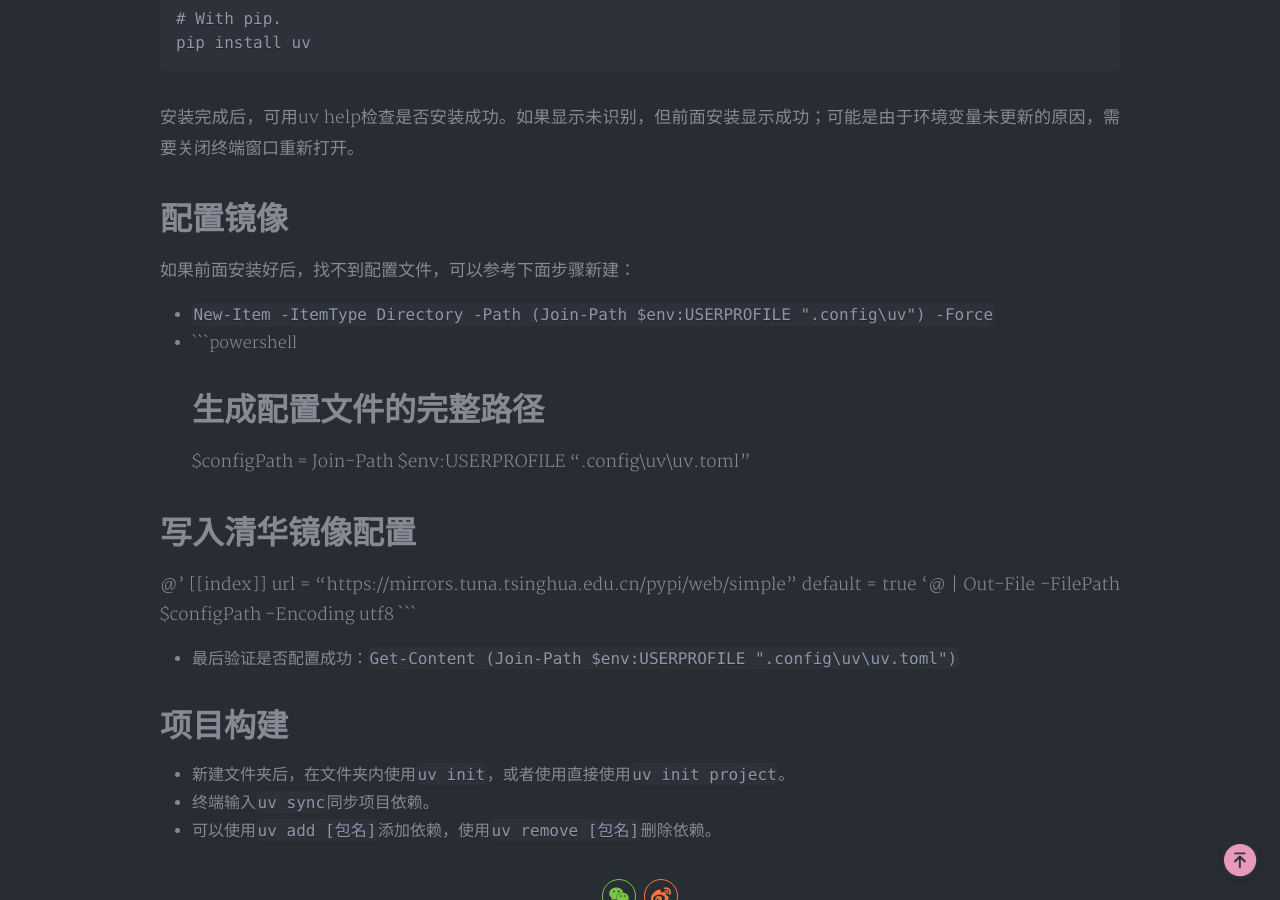
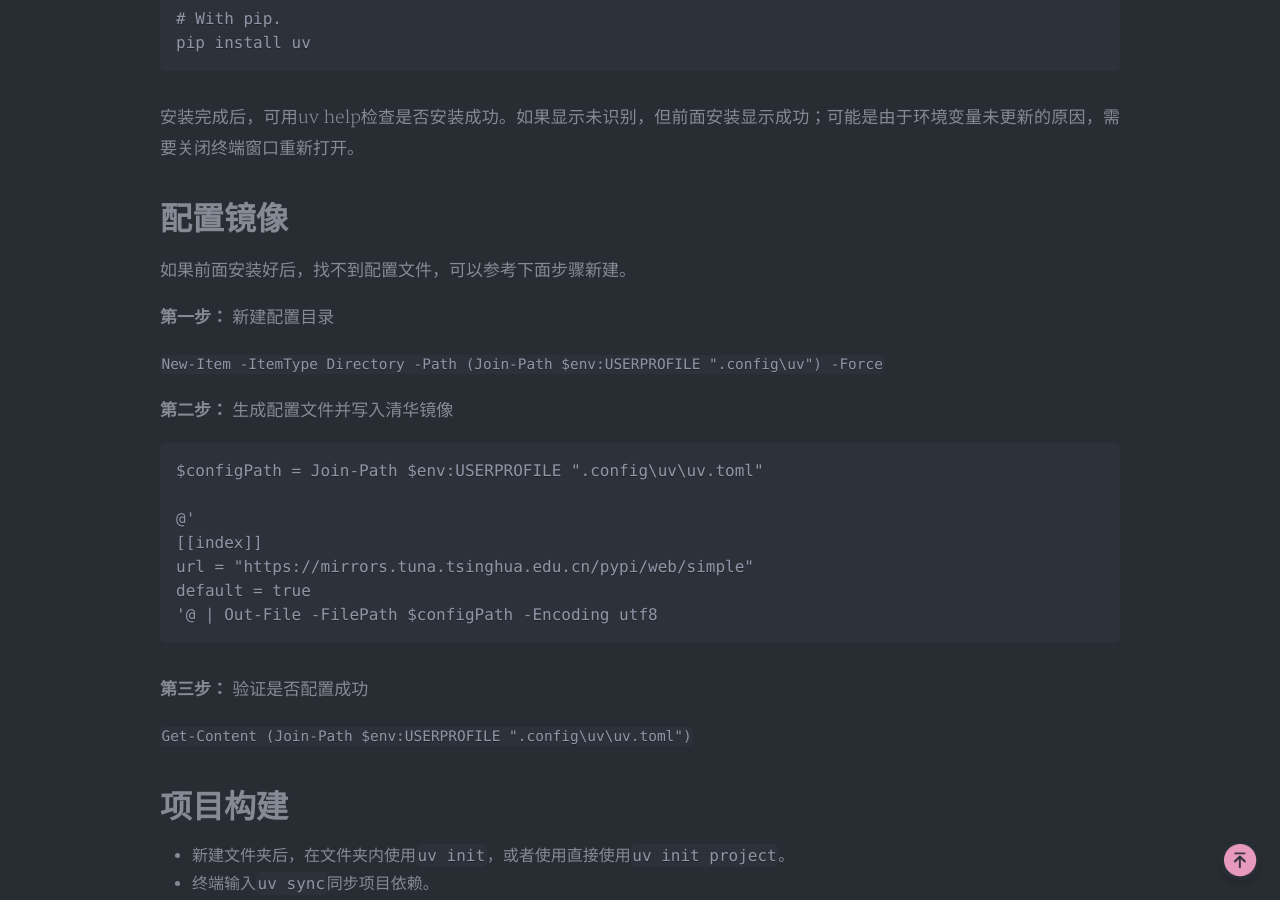
Before and after one commit to sunsun9/sunsun9.github.io, a Jekyll site: the page built from _posts/my thoughts/2026-04-30-uv学习记录.md, in a window 1280 px wide and 900 px high, scrolled down 862 px. Built offline with Jekyll 4.4.1, drawn with Linux system fonts in a browser that asks for light colours; nearby versions of some CDN libraries; comment, search, counter and statistics services are not loaded; a style sheet for code colours, icons or effects is not loaded.

Commit message:
fix: 修改显示问题

````diff
--- a/_posts/my thoughts/2026-04-30-uv学习记录.md
+++ b/_posts/my thoughts/2026-04-30-uv学习记录.md
@@ -35,21 +35,27 @@ pip install uv
 
 # 配置镜像
 
-如果前面安装好后，找不到配置文件，可以参考下面步骤新建：
-- `New-Item -ItemType Directory -Path (Join-Path $env:USERPROFILE ".config\uv") -Force`
--
+如果前面安装好后，找不到配置文件，可以参考下面步骤新建。
+
+**第一步：** 新建配置目录
+
+`New-Item -ItemType Directory -Path (Join-Path $env:USERPROFILE ".config\uv") -Force`
+
+**第二步：** 生成配置文件并写入清华镜像
+
 ```powershell
-# 生成配置文件的完整路径
 $configPath = Join-Path $env:USERPROFILE ".config\uv\uv.toml"
 
-# 写入清华镜像配置
 @'
 [[index]]
 url = "https://mirrors.tuna.tsinghua.edu.cn/pypi/web/simple"
 default = true
 '@ | Out-File -FilePath $configPath -Encoding utf8
 ```
-- 最后验证是否配置成功：`Get-Content (Join-Path $env:USERPROFILE ".config\uv\uv.toml")`
+
+**第三步：** 验证是否配置成功
+
+`Get-Content (Join-Path $env:USERPROFILE ".config\uv\uv.toml")`
 
 
 # 项目构建
````
